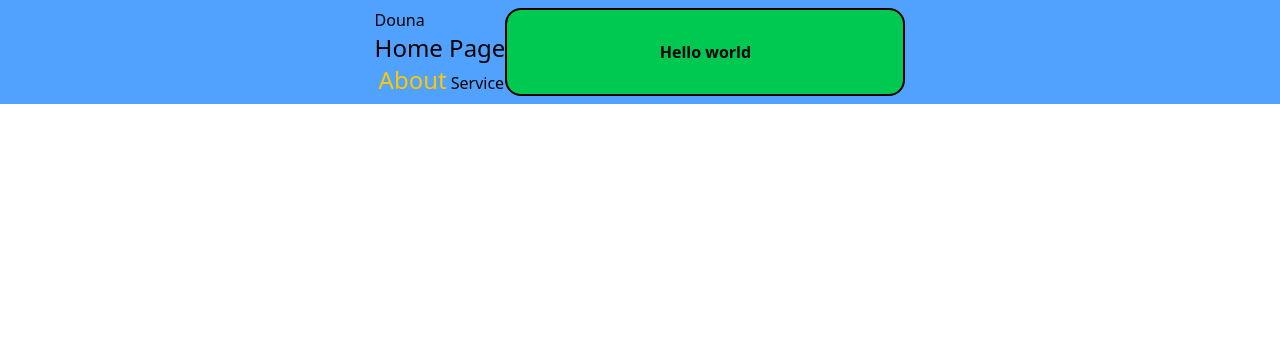
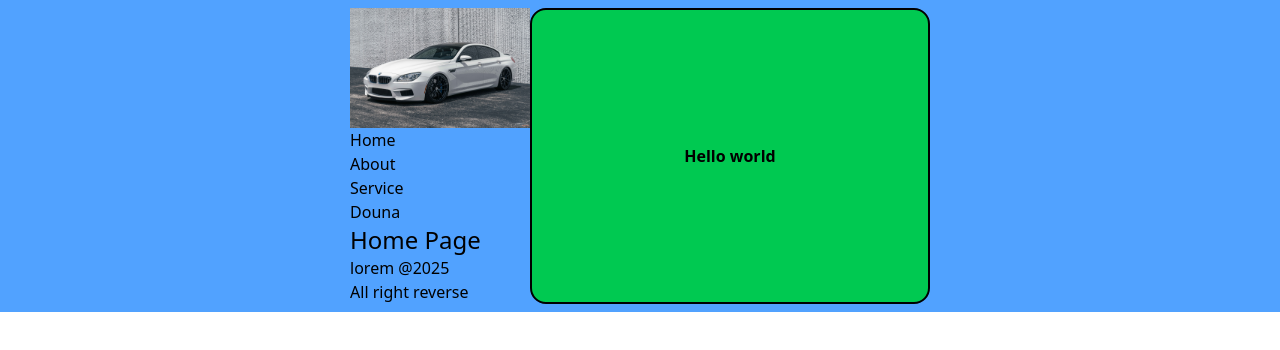
Before and after one commit to Douna011/Routeapp, a React (Vite) app: page / in a window 1280 px wide. Shown: the top 350 px of the page. Built offline with nearby package versions, Linux system fonts and the light colour scheme.

Commit message:
video nav&footer

```diff
--- /dev/null
+++ b/src/components/Footer.jsx
@@ -0,0 +1,14 @@
+
+
+const Footer = () => {
+  return (
+    <footer>
+        <p>
+            lorem @2025 <br/>
+            All right reverse
+        </p>
+    </footer>
+  )
+}
+
+export default Footer
--- /dev/null
+++ b/src/components/NavBar.jsx
@@ -0,0 +1,18 @@
+import { Link } from "react-router-dom";
+import Logo from "../assets/M6.jpg";
+
+const NavBar = () => {
+  return <nav>
+    <img src={Logo} alt="Douna" className="h-30" />
+    <ul>
+    <li>
+        <Link to="/">Home</Link>
+    </li>
+    <li><Link to="about">About</Link></li>
+    <li><Link to="service">Service</Link></li>
+    </ul>
+
+  </nav>
+}
+
+export default NavBar
--- a/src/pages/About.jsx
+++ b/src/pages/About.jsx
@@ -1,11 +1,9 @@
-import { Link } from "react-router-dom"
 
 const About = () => {
   return (
     <div>
       <h1>About</h1>
-      <Link to="/">Back Home </Link>
-      <Link to="/service">Service</Link>
+
     </div>
   )
 }
--- a/src/pages/HomePage.jsx
+++ b/src/pages/HomePage.jsx
@@ -1,12 +1,11 @@
-import { Link } from "react-router-dom"
+
 
 const HomePage = () => {
   return (
     <div>
       <h2 className="text-2xl hover:via-yellow-200 tra">Home Page</h2>
       {/* <Outlet/> */}
-      <Link to="/about" className="text-2xl text-yellow-400 p-1 gap-2">About</Link>
-      <Link to="/Service">Service</Link>
+
     </div>
   )
 }
--- a/src/pages/Service.jsx
+++ b/src/pages/Service.jsx
@@ -1,11 +1,10 @@
-import { Link } from "react-router-dom"
+
 
 const Service = () => {
   return (
     <div>
       <h1>Service</h1>
-     <Link to="/" className="text-2xl p-4">Back Home </Link>
-     <Link to="/about">About</Link>
+
     </div>
   )
 }
--- a/src/pages/layout.jsx
+++ b/src/pages/layout.jsx
@@ -1,10 +1,14 @@
 import { Outlet } from "react-router-dom"
+import NavBar from "../components/NavBar"
+import Footer from "../components/Footer"
 
 const layout = () => {
   return (
     <div>
+      <NavBar/>
     <h1>Douna</h1>
       <Outlet/>
+      <Footer/>
     </div>
   )
 }
```
Also changed, not shown: src/assets/M6.jpg (added).
